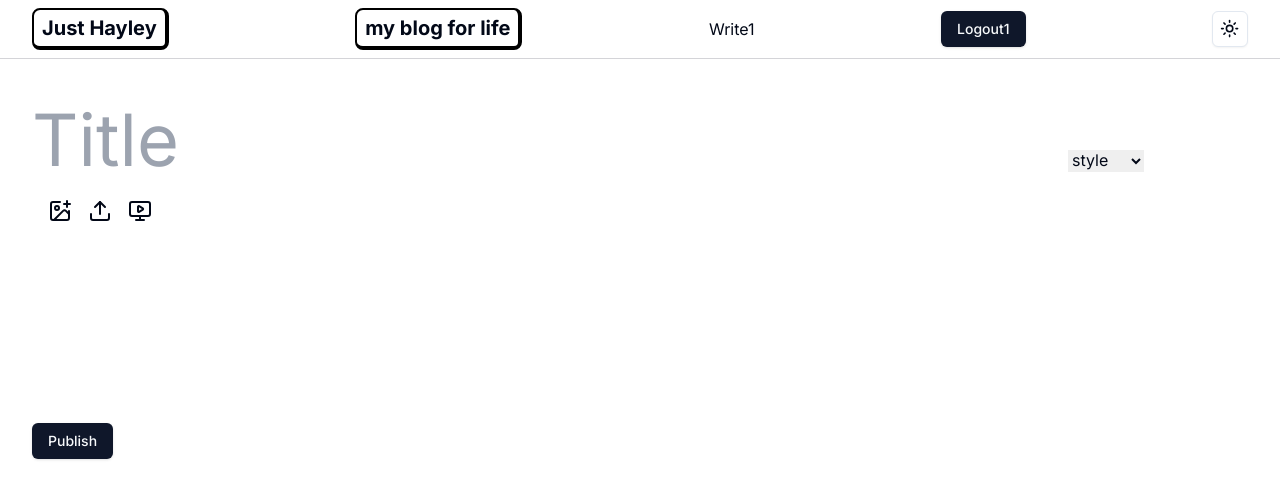
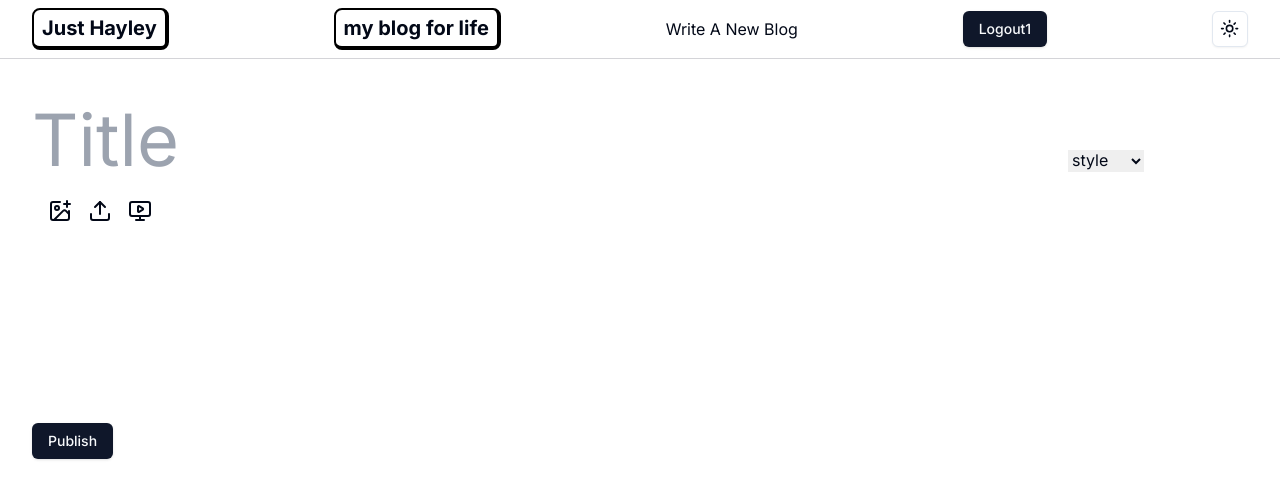
Before and after one commit to tingzcb/nextjs-blog-just-hayley, a Next.js app: page /write in a window 1280 px wide. Shown: the top 498 px of the page. Built offline with nearby package versions, Linux system fonts and the light colour scheme; no server answers; sample sign-in values are in the browser's storage.

Commit message:
polish button

```diff
--- a/src/components/AuthLinks.tsx
+++ b/src/components/AuthLinks.tsx
@@ -24,7 +24,7 @@ const AuthLinks = (props: Props) => {
       ) : (
         <>
           <Link className="max-md:hidden" href="/write">
-            Write1
+            Write A New Blog
           </Link>
           <Button
             className="max-md:hidden"
```
